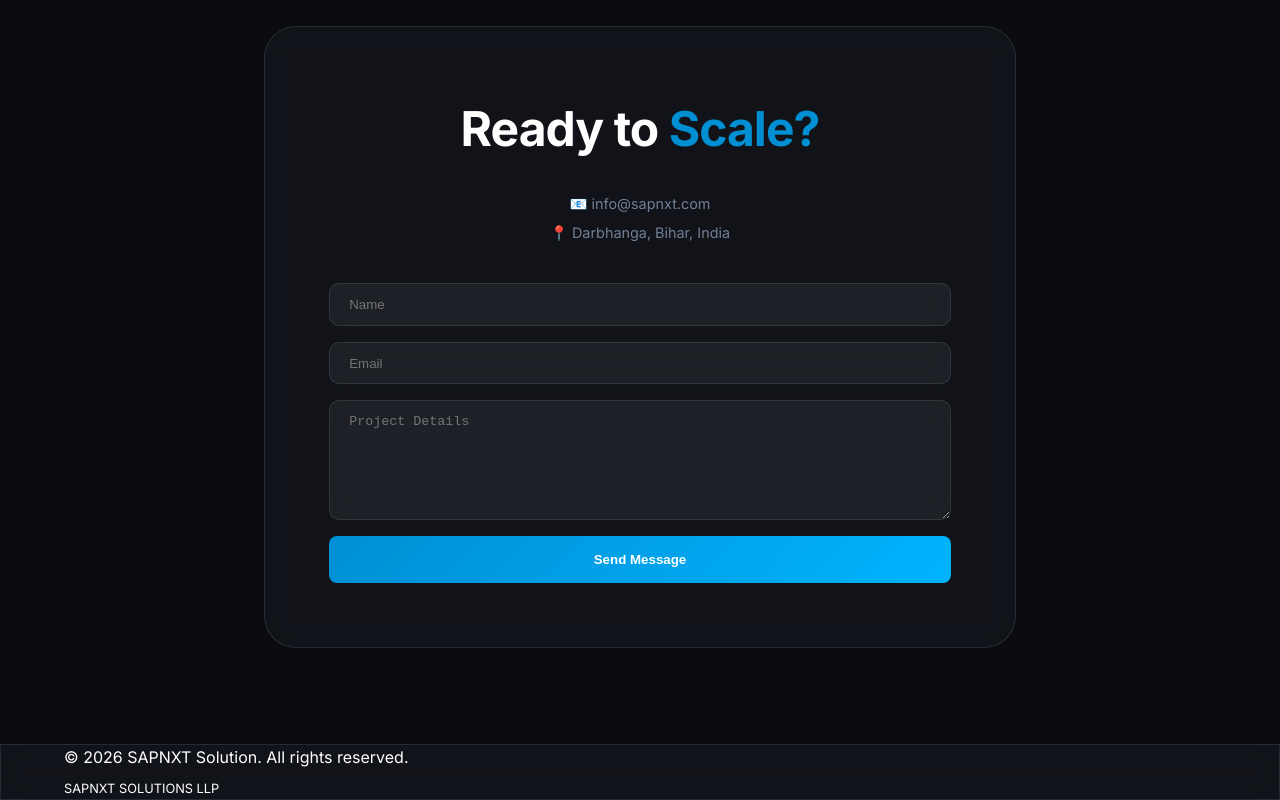
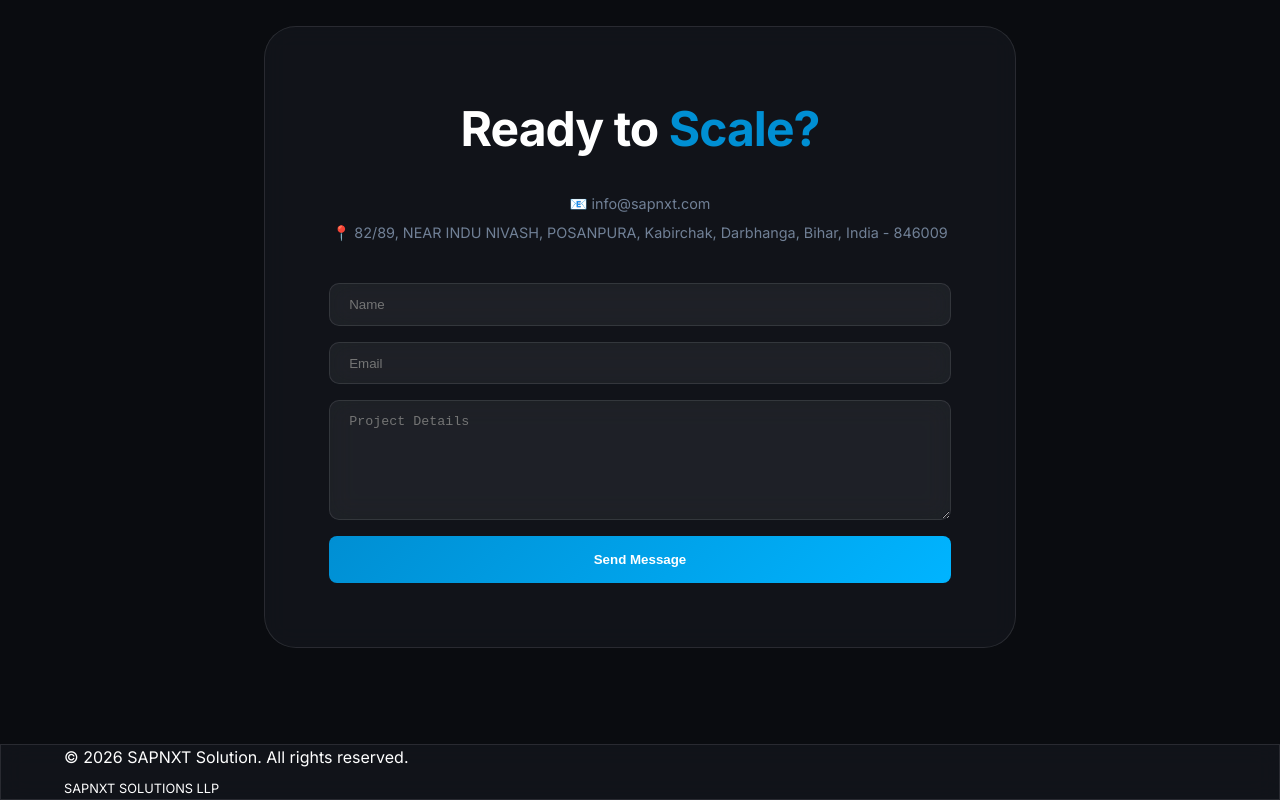
Before and after one commit to pran1v/SAPNXT, a Next.js app: page / in a window 1280 px wide. Shown: the part 2552-3352 px from the top of the page. Built offline with nearby package versions, Linux system fonts and the light colour scheme.

Commit message:
Update contact address to full version

```diff
--- a/src/app/page.tsx
+++ b/src/app/page.tsx
@@ -231,7 +231,7 @@
 
             <div style={{ marginBottom: '2.5rem', color: 'var(--text-muted)', fontSize: '0.9rem' }}>
               <p style={{ marginBottom: '0.5rem' }}>📧 info@sapnxt.com</p>
-              <p style={{ lineHeight: 1.4 }}>📍 Darbhanga, Bihar, India</p>
+              <p style={{ lineHeight: 1.4 }}>📍 82/89, NEAR INDU NIVASH, POSANPURA, Kabirchak, Darbhanga, Bihar, India - 846009</p>
             </div>
 
             <form style={{ display: 'flex', flexDirection: 'column', gap: '1rem' }}>
```
